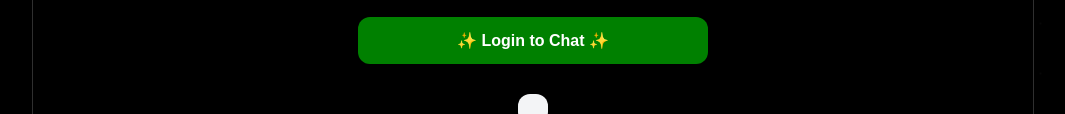
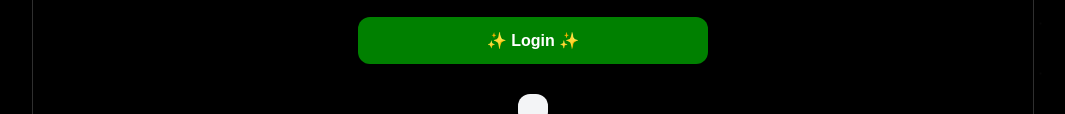
Before and after one commit to Luisrotich/PL-chat, a website: page index.html in a window 1280 px wide. Shown: the part 464-578 px from the top of the page, without its empty margins (107-1172 px from the left). Drawn offline with Linux system fonts and the light colour scheme.

Commit message:
first commit

```diff
--- a/index.html
+++ b/index.html
@@ -537,7 +537,7 @@
                         <span class="input-icon"></span>
                         <input type="password" id="password" placeholder="Password" required>
                     </div>
-                    <button type="submit">✨ Login to Chat ✨</button>
+                    <button type="submit">✨ Login ✨</button>
                 </form>
                 <div class="info">
 
```
